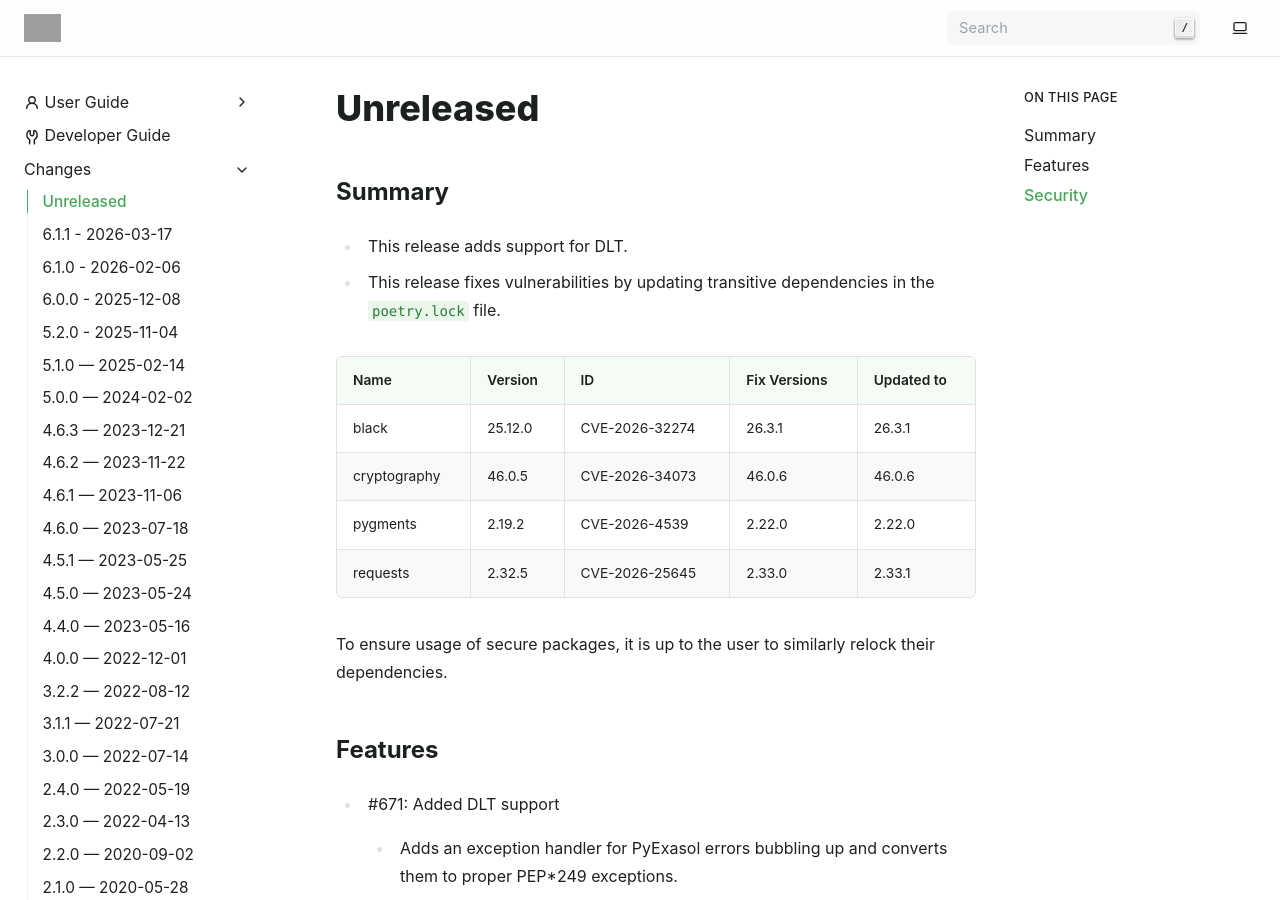
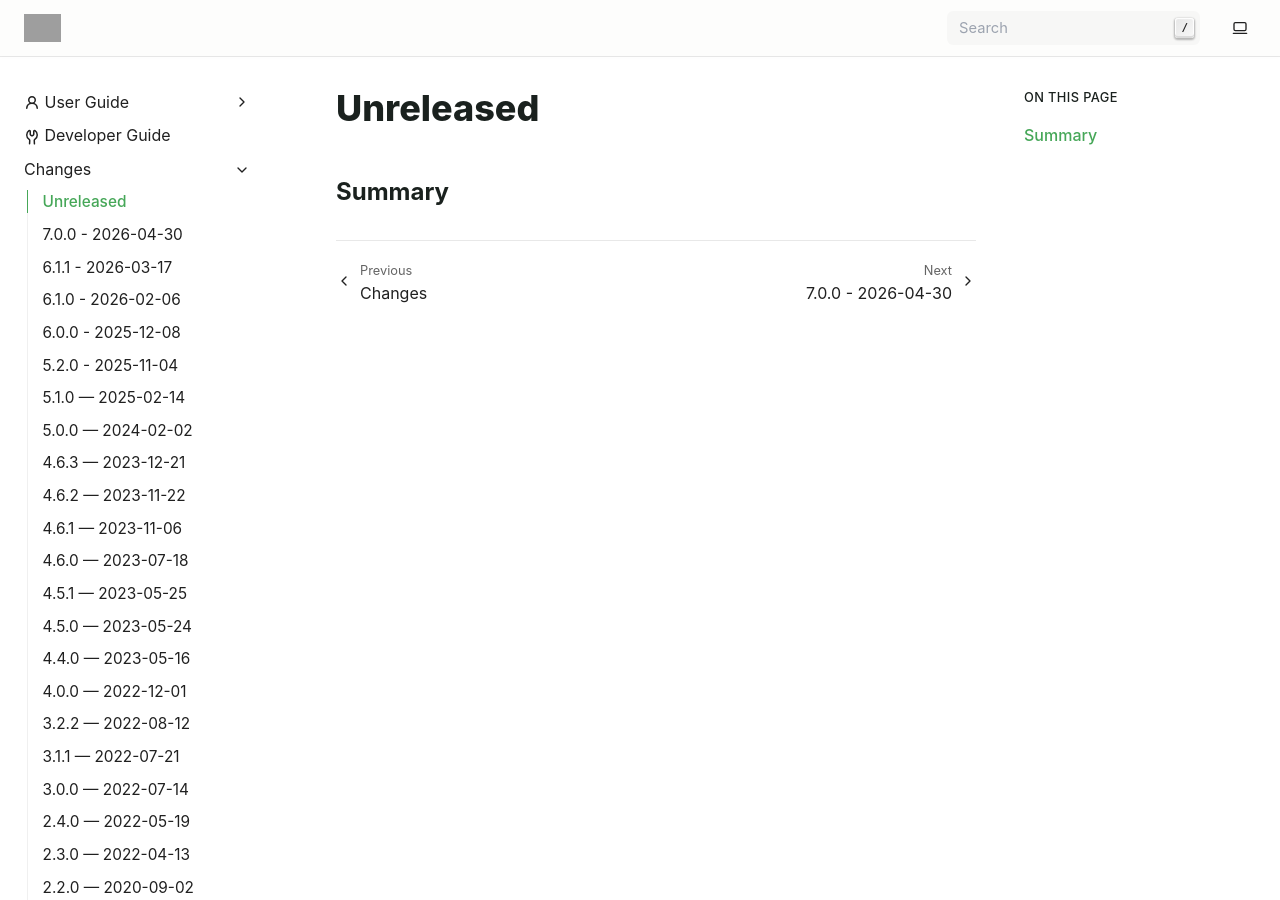
Before and after one commit to exasol/sqlalchemy-exasol, a Sphinx documentation site: the page built from doc/changes/unreleased.md, in a window 1280 px wide and 900 px high. Built offline with Sphinx 7.4.7, drawn with Linux system fonts in a browser that asks for light colours; some of the changed text lies outside the part shown; grey boxes are pictures that could not be loaded.

Commit message:
Security/736 resolve security issues on 6.1.1 and prepare release (#737)
* Update to exasol-toolbox 7.0.0
* Update workflows to PTB 7.0.0
* Relock to resolve vulnerabilties
* Prepare release 7.0.0

```diff
--- a/doc/changes/unreleased.md
+++ b/doc/changes/unreleased.md
@@ -1,27 +1,3 @@
 # Unreleased
 
 ## Summary
-
-* This release adds support for DLT.
-* This release fixes vulnerabilities by updating transitive dependencies in the `poetry.lock` file.
-
-| Name         | Version | ID             | Fix Versions | Updated to |
-|--------------|---------|----------------|--------------|------------|
-| black        | 25.12.0 | CVE-2026-32274 | 26.3.1       | 26.3.1     |
-| cryptography | 46.0.5  | CVE-2026-34073 | 46.0.6       | 46.0.6     |
-| pygments     | 2.19.2  | CVE-2026-4539  | 2.22.0       | 2.22.0     |
-| requests     | 2.32.5  | CVE-2026-25645 | 2.33.0       | 2.33.1     |
-
-To ensure usage of secure packages, it is up to the user to similarly relock their dependencies.
-
-## Features
-
-* #671: Added DLT support
-    * Adds an exception handler for PyExasol errors bubbling up and converts them to proper PEP*249 exceptions.
-    * Maps sqlalchemy `DATETIME` type to Exasol `TIMESTAMP`.
-    * Formats datetime so it works within DLT.
-    * Binary types such as `UUINT`, `BLOB`, `BINARY` and `VARBINARY` now throw a clear error when used.
-
-## Security
-
-* #733: Fixed vulnerabilities by re-locking transitive dependencies
--- a/pyproject.toml
+++ b/pyproject.toml
@@ -1,6 +1,6 @@
 [project]
 name = "sqlalchemy_exasol"
-version = "6.1.1"
+version = "7.0.0"
 description = "EXASOL dialect for SQLAlchemy"
 authors = [
     { name = "Exasol AG", email = "opensource@exasol.com" },
@@ -71,7 +71,7 @@
     "pytest>=6,<9",
     "exasol-integration-test-docker-environment>=5.0.0,<6",
     "pytest-exasol-backend>=1.0.0,<2",
-    "exasol-toolbox>=6.1.1,<7",
+    "exasol-toolbox>=7.0.0,<8",
     "pydantic>=2.12.5,<3",
     "pydantic-settings>=2.12.0,<3",
 ]
--- a/sqlalchemy_exasol/version.py
+++ b/sqlalchemy_exasol/version.py
@@ -8,8 +8,8 @@
 `poetry version X.Y.Z`.
 """
 
-MAJOR = 6
-MINOR = 1
-PATCH = 1
+MAJOR = 7
+MINOR = 0
+PATCH = 0
 VERSION = f"{MAJOR}.{MINOR}.{PATCH}"
 __version__ = VERSION
```
Also changed, not shown: doc/changes/changelog.md (+2 -0 lines), doc/changes/changes_7.0.0.md (added, +37 -0 lines), 12 other files.
